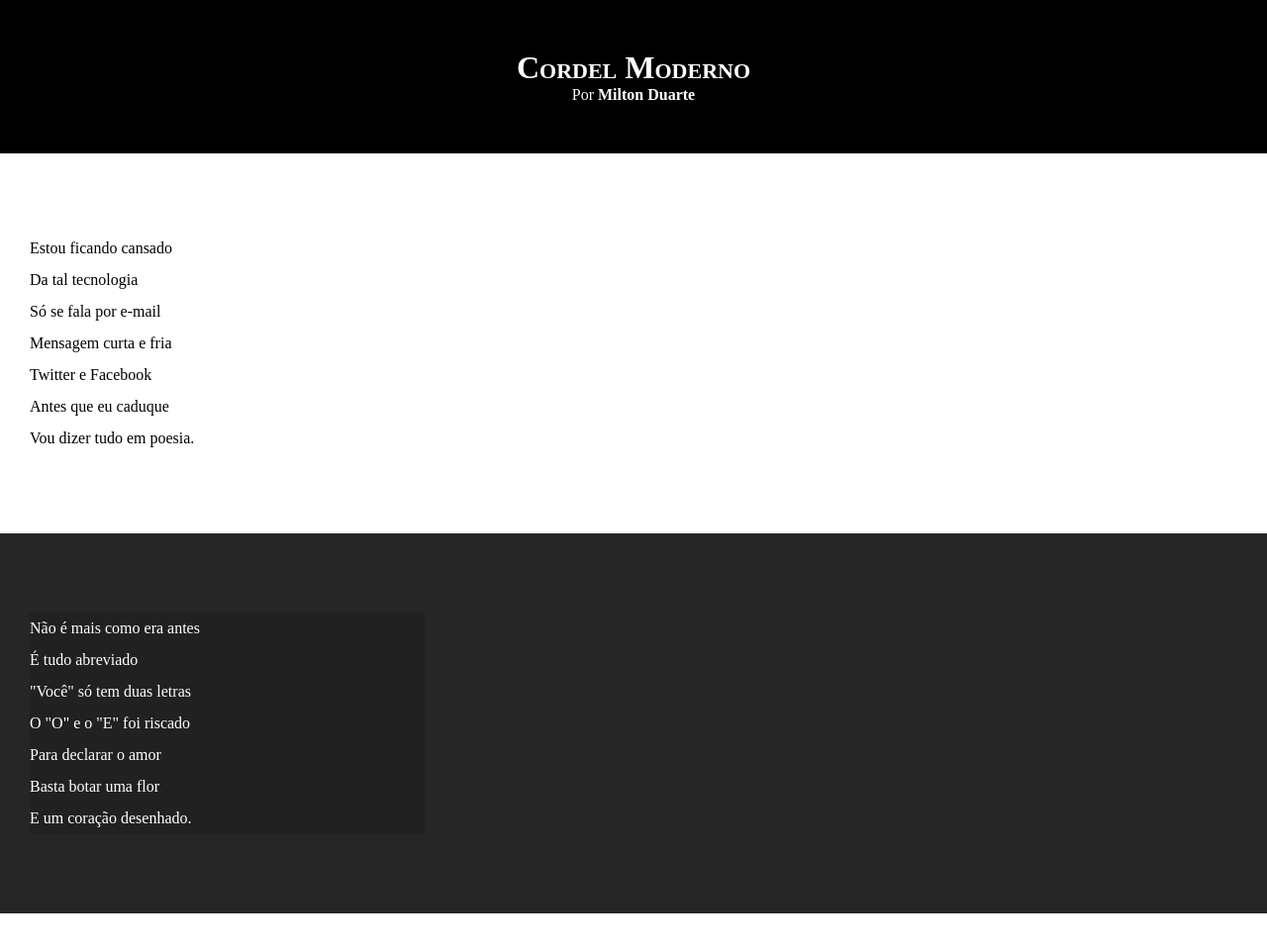
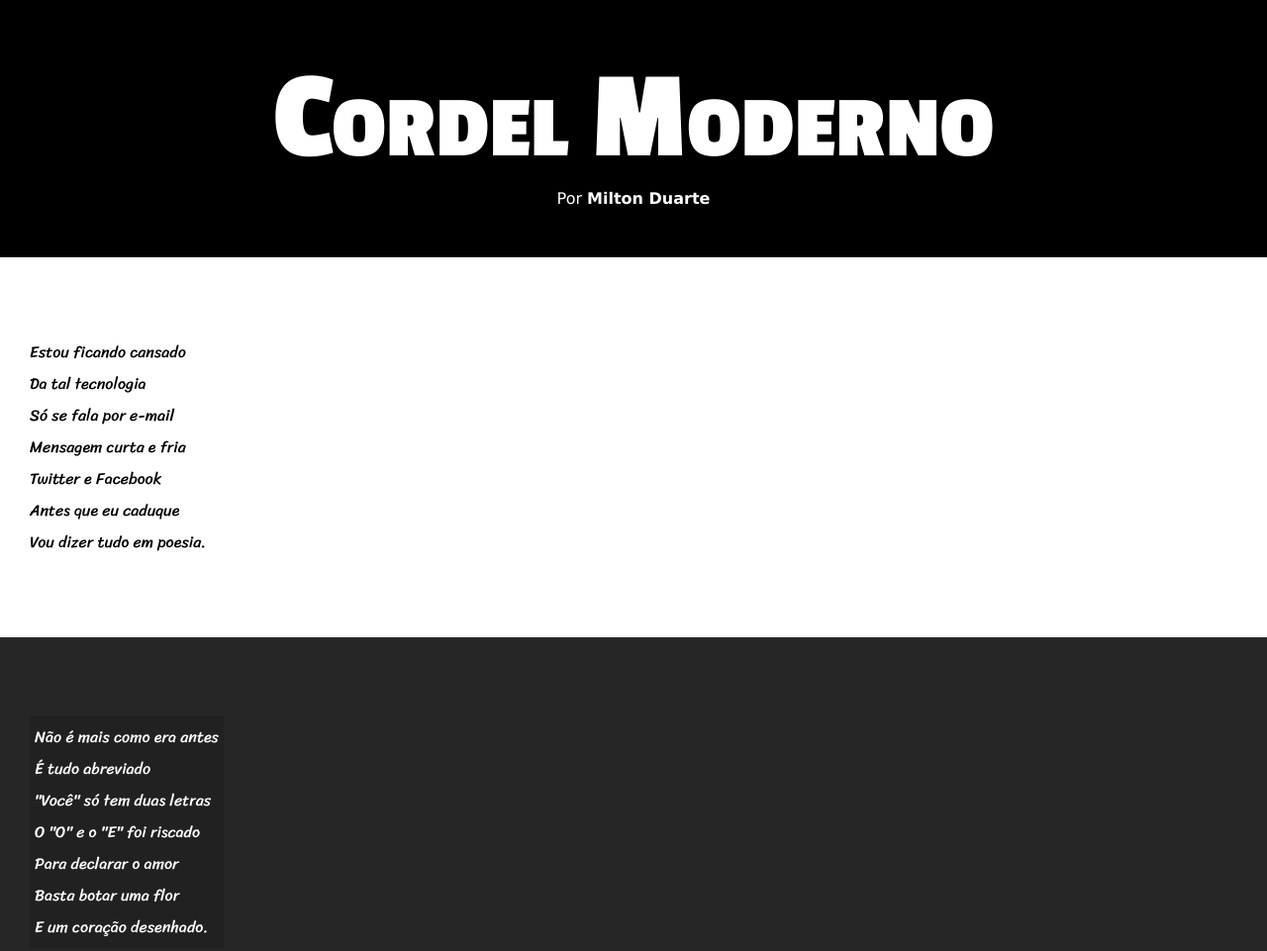
Before and after one commit to Karolynemirella/html-css, a plain HTML site: page desafios/d012/index.html in a window 1280 px wide. Shown: the top 961 px of the page at 99% size. Drawn offline with Linux system fonts and the light colour scheme.

Commit message:
atualização de estilos desafio 12

```diff
--- a/desafios/d012/style.css
+++ b/desafios/d012/style.css
@@ -1,13 +1,25 @@
 @charset "UTF8";
+
+@import url('https://fonts.googleapis.com/css2?family=Passion+One:wght@400;700;900&display=swap');
+
+@import url('https://fonts.googleapis.com/css2?family=Sriracha&display=swap');
+
+:root {
+    --fonte1: Verdana, Geneva, Tahoma, sans-serif;
+    --fonte2: 'Passion One', 'cursive';
+    --fonte3: "Sriracha", 'cursive';
+}
 
 * {
     margin: 0px;
     padding: 0px;
+    font-size: 1em;
 }
 
 html, body {
     min-height: 100vh;
     background-color: darkgray;
+    font-family: var(--fonte1);
 }
 
 header {
@@ -19,6 +31,8 @@ header {
 header >h1 {
     padding-top: 50px;
     font-variant: small-caps;
+    font-family: var(--fonte2);
+    font-size: 10vw;
 }
 
 header > p {
@@ -40,6 +54,8 @@ section {
     padding-bottom: 10vh;
     line-height: 2em;
     padding-left: 30px;
+    font-family: var(--fonte3);
+    font-size: 3,5vw;
 }
 
 section.normal {
@@ -53,7 +69,8 @@ section.imagem {
 }
 
 section.imagem > p {
-    width: 400px;
+    display: inline-block;
+    padding: 5px;
     background-color: rgb(34, 33, 33);
 }
 
```
